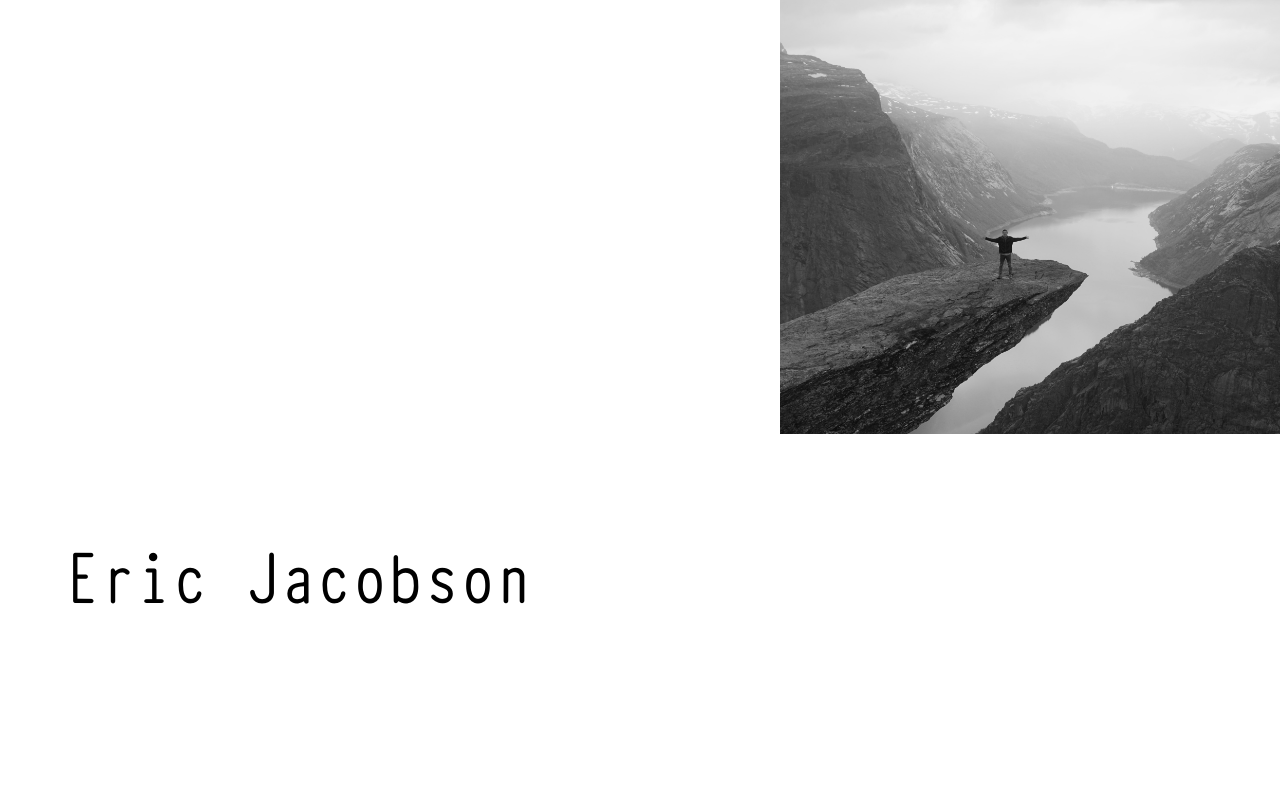
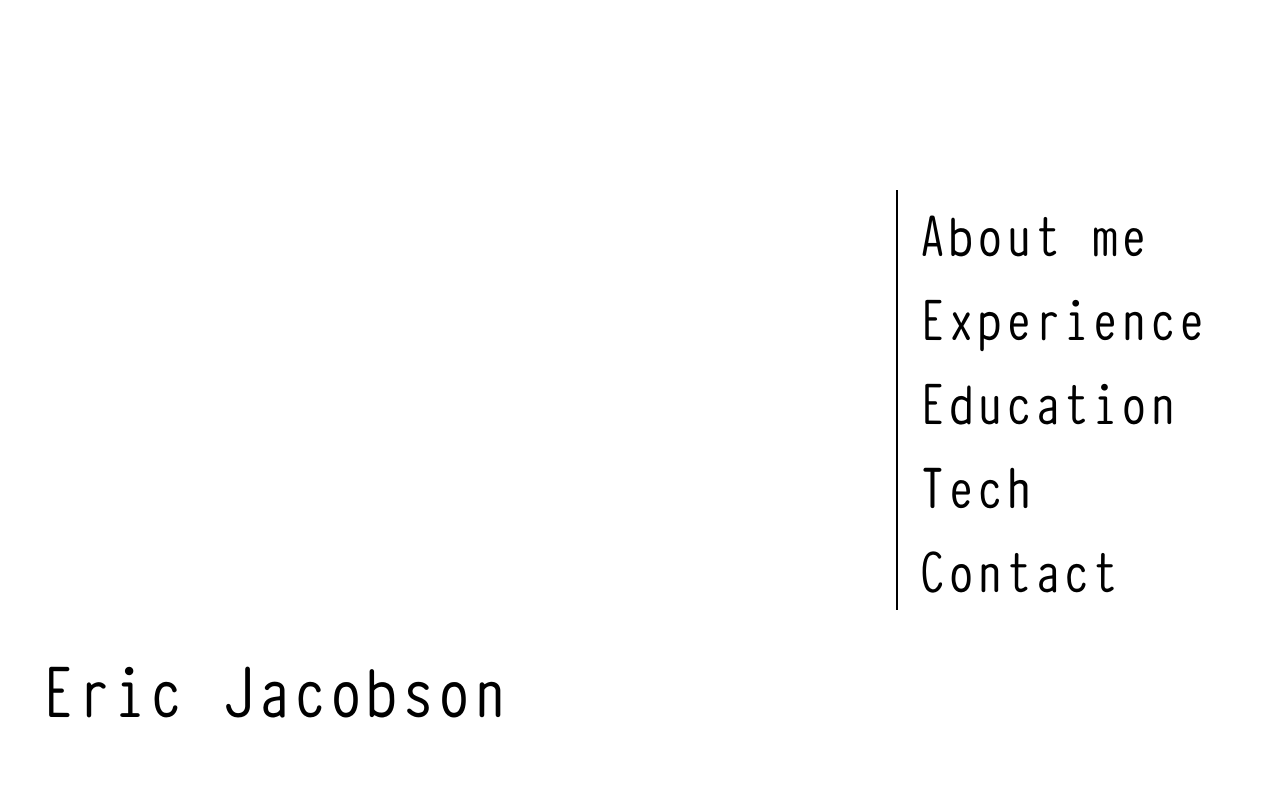
Before and after one commit to erj826/ericJacobsonSite, a Gatsby site: page / in a window 1280 px wide. Built offline with nearby package versions, Linux system fonts and the light colour scheme; Gatsby itself is replaced by a stand-in of ours.

Commit message:
build header

```diff
--- /dev/null
+++ b/src/components/header.js
@@ -0,0 +1,69 @@
+import React from "react"
+import styled from "@emotion/styled"
+
+import Typer from "../components/typer"
+
+const Wrapper = styled.div`
+  height: 100vh;
+  width: 100vw;
+  display: grid;
+  grid-template-columns: 70vw 30vw;
+`
+
+const TitleContainer = styled.div`
+  font-size: 10vh;
+  align-self: end;
+  padding-bottom: 60px;
+  padding-left: 40px;
+`
+
+const MenuContainer = styled.div`
+  font-size: 8vh;
+  text-align: left;
+  display: block;
+`
+
+const Item = styled.a`
+  display: inline-block;
+  min-width: 220px;
+  margin-left: 20px;
+  &:hover {
+    background-color: #000;
+    color: #fff;
+  }
+`
+
+const VerticalLine = styled.div`
+  position: absolute;
+  top: 50%;
+  -ms-transform: translateY(-50%);
+  transform: translateY(-50%);
+  border-left: 2px solid black;
+`
+
+const menuOptions = [
+  { content: "About me", href: "/" },
+  { content: "Experience", href: "/" },
+  { content: "Education", href: "/" },
+  { content: "Tech", href: "/" },
+  { content: "Contact", href: "/" },
+]
+
+const Header = () => {
+  return (
+    <Wrapper>
+      <TitleContainer>
+        <Typer strings={["Eric Jacobson^2400"]} />
+      </TitleContainer>
+      <MenuContainer>
+        <VerticalLine>
+          {menuOptions.map(option => (
+            <Item>{option.content}</Item>
+          ))}
+        </VerticalLine>
+      </MenuContainer>
+    </Wrapper>
+  )
+}
+
+export default Header
--- a/src/components/type_wrapper.js
+++ b/src/components/typer.js
@@ -8,7 +8,9 @@ class Typer extends Component {
       strings: strings,
       typeSpeed: 40,
       backSpeed: 40,
-      onComplete: self => { self.cursor.remove() },
+      onComplete: self => {
+        self.cursor.remove()
+      },
     }
     this.typed = new Typed(this.el, options)
   }
--- a/src/pages/index.js
+++ b/src/pages/index.js
@@ -1,40 +1,8 @@
 import React from "react"
-import styled from "@emotion/styled"
+import Header from "../components/header"
 
-import Typer from "../components/type_wrapper"
-import img1 from "../../static/images/img1.jpeg"
+const Home = () => {
+  return <Header />
+}
 
-const Wrapper = styled.div`
-  background-color: white;
-  height: 100vh;
-  width: 100vw;
-  position: absolute;
-  display: flex;
-  justify-content: space-between;
-`
-
-const TitleContainer = styled.div`
-  font-size: 10vh;
-  padding-top: 65vh;
-  padding-left: 5vw;
-  // max-width: 50vw;
-  // display: inline-flex;
-`
-
-const ImageContainer = styled.div`
-  // max-width: 50vw;
-  // display: inline-flex;
-`
-
-export default function Home() {
-  return (
-    <Wrapper>
-      <TitleContainer>
-        <Typer strings={["Eric Jacobson^2400"]}/>
-      </TitleContainer>
-      <ImageContainer>
-      <img src={img1} alt="" width="500" height="auto"/>
-      </ImageContainer>
-    </Wrapper>
-  )
-}
+export default Home
--- a/src/styles/global.css
+++ b/src/styles/global.css
@@ -1,9 +1,10 @@
 @font-face {
   font-family: "Typewriter Regular";
-  src: url("../../static/fonts/Typewriter/typewcond_regular.otf");
+  src: url("../../static/fonts/typewriter/typewcond_regular.otf");
 }
 
 body {
-	font-family: Typewriter Regular;
-	margin: 0;
+  font-family: Typewriter Regular;
+  background-color: white;
+  margin: 0;
 }
```
Also changed, not shown: static/fonts/vollkorn/SIL Open Font License.txt (deleted, +0 -41 lines), static/fonts/biko/Biko_Black.otf (deleted), static/fonts/biko/Biko_Bold.otf (deleted), static/fonts/biko/Biko_Light-Restricted.otf (deleted), static/fonts/biko/Biko_Regular.otf (deleted), static/fonts/biko/JSMR Biko Read Me.jpg (deleted), static/fonts/vollkorn/Vollkorn-Black.ttf (deleted), static/fonts/vollkorn/Vollkorn-BlackItalic.ttf (deleted), static/fonts/vollkorn/Vollkorn-Bold.ttf (deleted), static/fonts/vollkorn/Vollkorn-BoldItalic.ttf (deleted), static/fonts/vollkorn/Vollkorn-Italic.ttf (deleted), static/fonts/vollkorn/Vollkorn-Regular.ttf (deleted), static/fonts/vollkorn/Vollkorn-Semibold.ttf (deleted), static/fonts/vollkorn/Vollkorn-SemiboldItalic.ttf (deleted), 1 other file.
